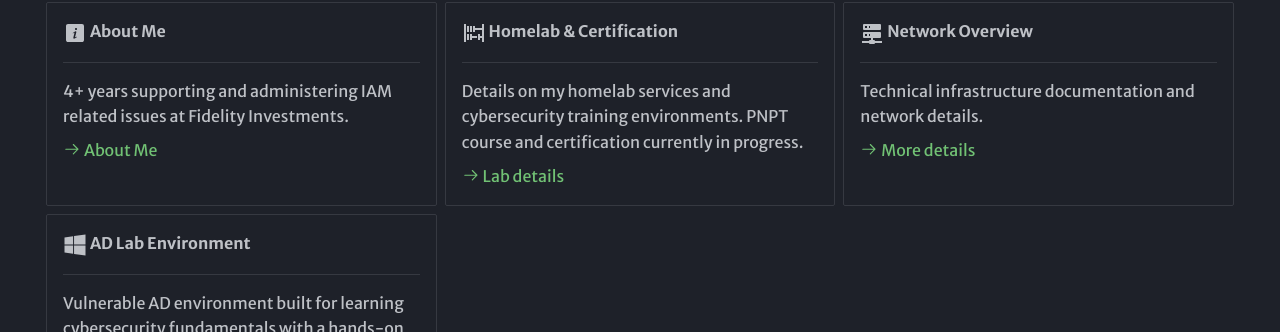
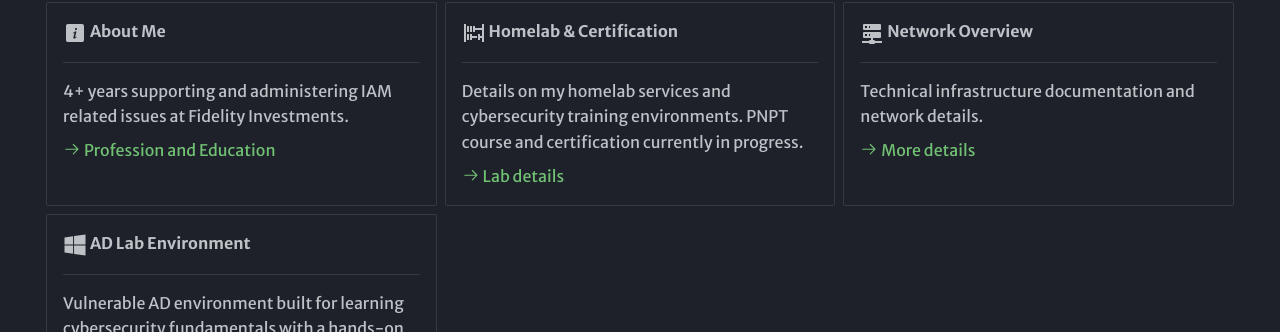
Before and after one commit to mariotorrestech/mkdocs-deploy, an MkDocs documentation site: the page built from docs/index.md, in a window 1280 px wide. Shown: the part 294-626 px from the top of the page. Built offline with MkDocs 1.6.1 and Material for MkDocs 9.7.7, drawn with Linux system fonts in a browser that asks for light colours; some web fonts are replaced; comment, search, counter and statistics services are not loaded.

Commit message:
Formatting pages

```diff
--- a/docs/index.md
+++ b/docs/index.md
@@ -20,7 +20,7 @@ hide:
     4+ years supporting and administering IAM related issues at Fidelity Investments.
 
 
-    [:octicons-arrow-right-24: About Me](about/)
+    [:octicons-arrow-right-24: Profession and Education](about/)
 
 -   :material-abacus:{ .lg .middle } __Homelab & Certification__
 
```
